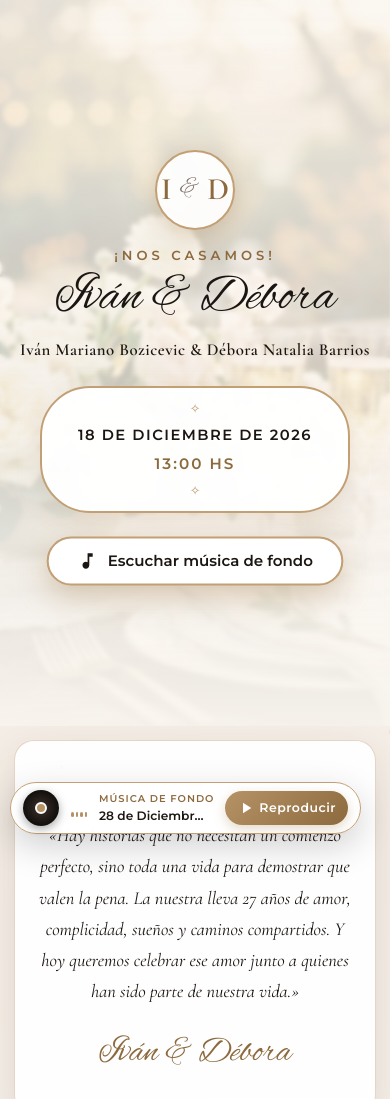
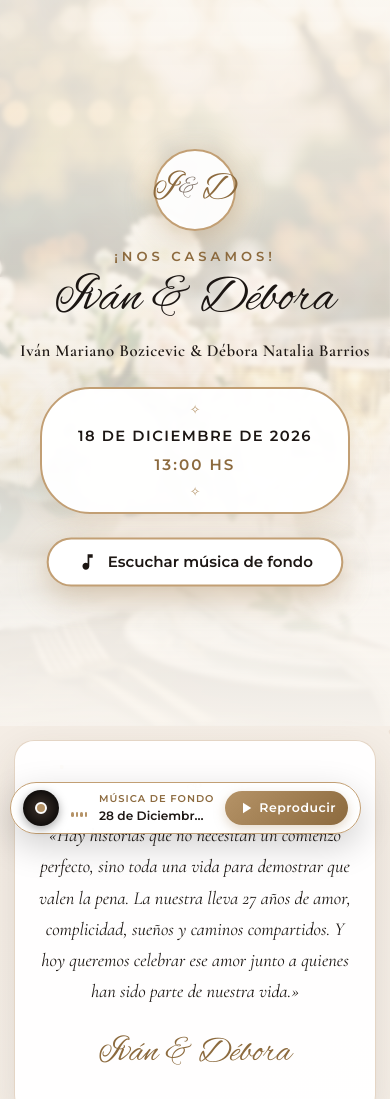
Before and after one commit to thiagovasconsellos85-create/boda-ivan-y-debora, a plain HTML site: page index.html in a window 390 px wide. Shown: the top 1099 px of the page. Drawn offline with nearby package versions, Linux system fonts and the light colour scheme.

Commit message:
Add files via upload

```diff
--- a/styles.css
+++ b/styles.css
@@ -273,9 +273,9 @@ body {
   display: inline-flex;
   align-items: center;
   justify-content: center;
-  gap: 8px;
-  width: 90px;
-  height: 90px;
+  gap: 6px;
+  width: 92px;
+  height: 92px;
   border-radius: 50%;
   border: 2px solid var(--border-gold);
   background: rgba(255, 255, 255, 0.92);
@@ -290,16 +290,16 @@ body {
 }
 
 .monogram .letter {
-  font-family: var(--font-serif);
-  font-size: 2.2rem;
+  font-family: var(--font-script);
+  font-size: 2.7rem;
   color: var(--gold-dark);
-  font-weight: 600;
+  font-weight: 400;
   line-height: 1;
 }
 
 .monogram .amp {
   font-family: var(--font-script);
-  font-size: 1.8rem;
+  font-size: 1.9rem;
   color: var(--text-light);
   line-height: 1;
 }
@@ -1262,17 +1262,18 @@ body {
   }
 
   .monogram {
-    width: 78px;
-    height: 78px;
+    width: 80px;
+    height: 80px;
     margin-bottom: 16px;
+    gap: 4px;
   }
 
   .monogram .letter {
-    font-size: 1.9rem;
+    font-size: 2.3rem;
   }
 
   .monogram .amp {
-    font-size: 1.55rem;
+    font-size: 1.6rem;
   }
 
   .hero-tag {
```
